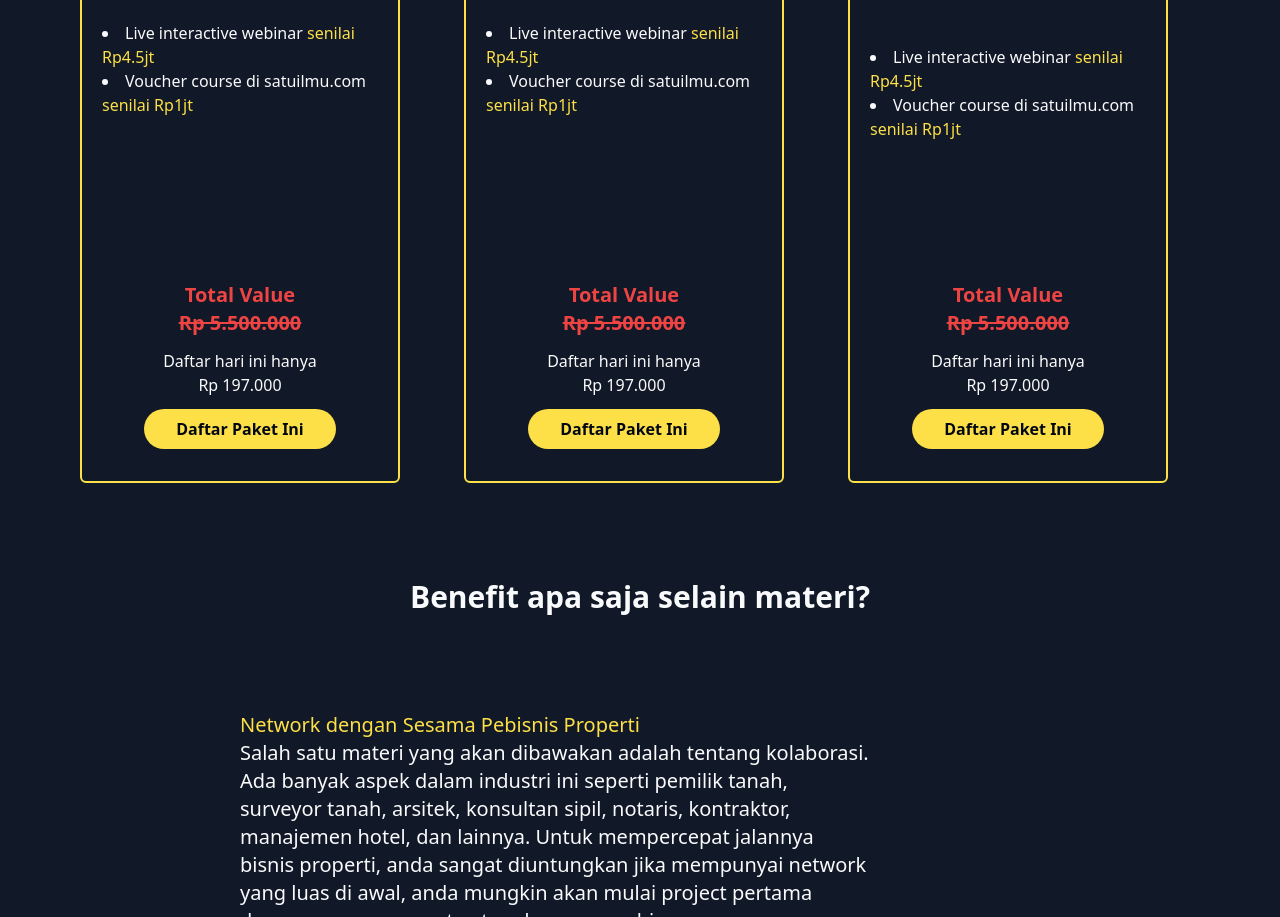
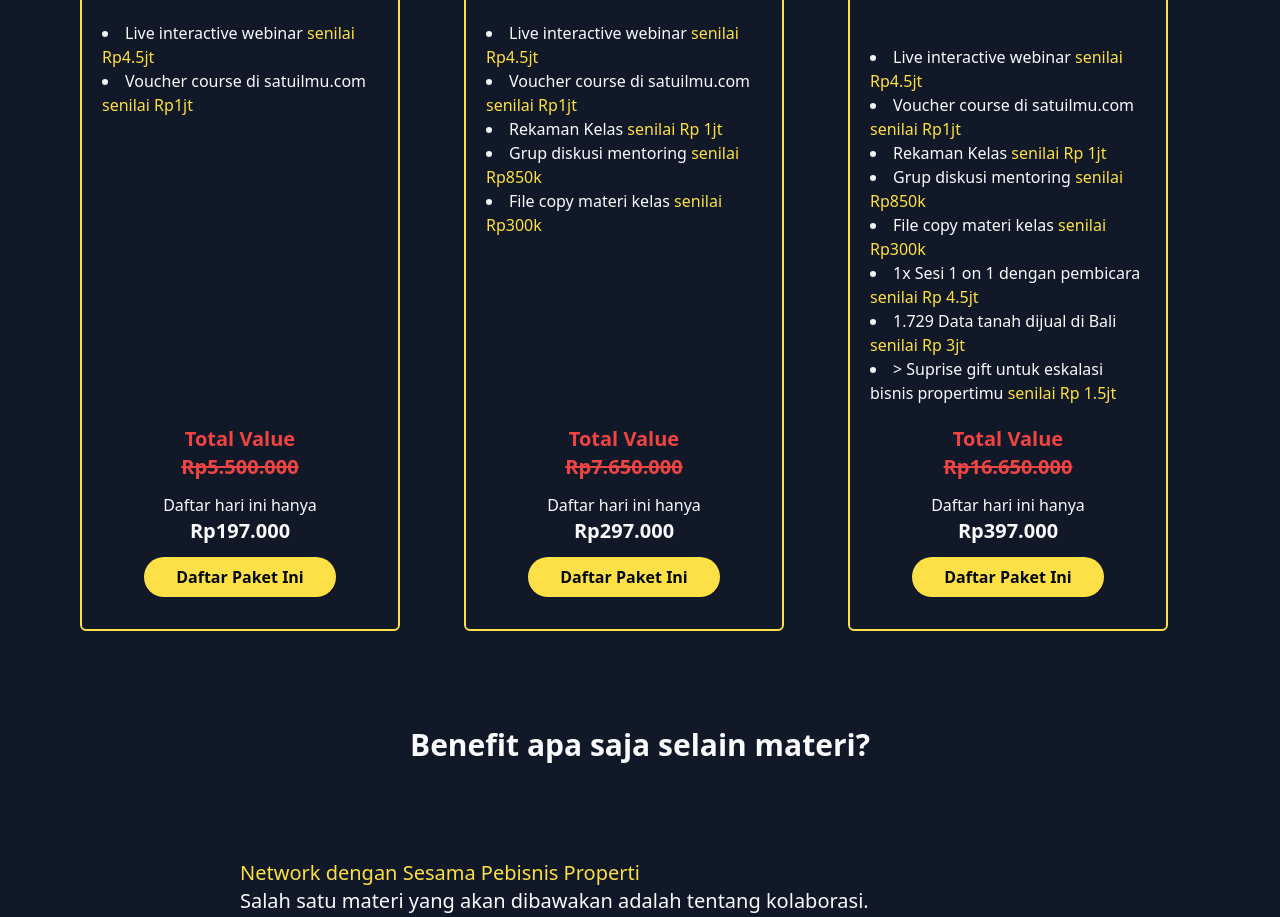
Before and after one commit to gunkiddedy/fauzan-landing-page, a website: page index.html in a window 1280 px wide. Shown: the part 3707-4624 px from the top of the page. Drawn offline with nearby package versions, Linux system fonts and the light colour scheme; a script that the page names is missing.

Commit message:
update webinar prices

```diff
--- a/index.html
+++ b/index.html
@@ -478,11 +478,11 @@
                     <div class="card-footer text-center">
                         <div class="total text-red-500 text-xl font-semibold mb-3">
                             <p>Total Value</p>
-                            <p class="line-through">Rp 5.500.000</p>
+                            <p class="line-through">Rp5.500.000</p>
                         </div>
                         <p>Daftar hari ini hanya</p>
-                        <p class="price">
-                            Rp 197.000
+                        <p class="price font-semibold text-xl">
+                            Rp197.000
                         </p>
                         <div class="btn mt-3">
                             <button
@@ -504,16 +504,19 @@
                         <ul class="list-disc list-inside">
                             <li>Live interactive webinar <span class="text-yellow-300">senilai Rp4.5jt</span></li>
                             <li>Voucher course di satuilmu.com <span class="text-yellow-300">senilai Rp1jt</span></li>
+                            <li>Rekaman Kelas <span class="text-yellow-300">senilai Rp 1jt</span></li>
+                            <li>Grup diskusi mentoring <span class="text-yellow-300">senilai Rp850k</span></li>
+                            <li>File copy materi kelas <span class="text-yellow-300">senilai Rp300k</span></li>
                         </ul>
                     </div>
                     <div class="card-footer text-center">
                         <div class="total text-red-500 text-xl font-semibold mb-3">
                             <p>Total Value</p>
-                            <p class="line-through">Rp 5.500.000</p>
+                            <p class="line-through">Rp7.650.000</p>
                         </div>
                         <p>Daftar hari ini hanya</p>
-                        <p class="price">
-                            Rp 197.000
+                        <p class="price font-semibold text-xl">
+                            Rp297.000
                         </p>
                         <div class="btn mt-3">
                             <button
@@ -535,16 +538,22 @@
                         <ul class="list-disc list-inside">
                             <li>Live interactive webinar <span class="text-yellow-300">senilai Rp4.5jt</span></li>
                             <li>Voucher course di satuilmu.com <span class="text-yellow-300">senilai Rp1jt</span></li>
+                            <li>Rekaman Kelas <span class="text-yellow-300">senilai Rp 1jt</span></li>
+                            <li>Grup diskusi mentoring <span class="text-yellow-300">senilai Rp850k</span></li>
+                            <li>File copy materi kelas <span class="text-yellow-300">senilai Rp300k</span></li>
+                            <li>1x Sesi 1 on 1 dengan pembicara <span class="text-yellow-300">senilai Rp 4.5jt</span></li>
+                            <li>1.729 Data tanah dijual di Bali <span class="text-yellow-300">senilai Rp 3jt</span></li>
+                            <li>> Suprise gift untuk eskalasi bisnis propertimu <span class="text-yellow-300">senilai Rp 1.5jt</span></li>
                         </ul>
                     </div>
-                    <div class="card-footer text-center">
+                    <div class="card-footer text-center mt-5">
                         <div class="total text-red-500 text-xl font-semibold mb-3">
                             <p>Total Value</p>
-                            <p class="line-through">Rp 5.500.000</p>
+                            <p class="line-through">Rp16.650.000</p>
                         </div>
                         <p>Daftar hari ini hanya</p>
-                        <p class="price">
-                            Rp 197.000
+                        <p class="price font-semibold text-xl">
+                            Rp397.000
                         </p>
                         <div class="btn mt-3">
                             <button
```
